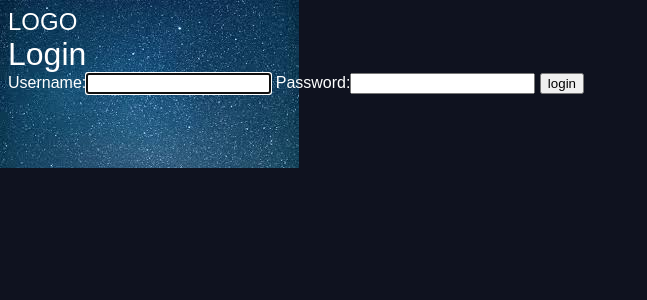
After one commit to basirnia/mydjangoBlog, a Django app: page /accounts/login in a window 1280 px wide. The commit adds this page. Shown: the top 300 px of the page, without its empty margins (0-647 px from the left). Run offline with Django 3.2, Linux system fonts and the light colour scheme.

Commit message:
lesson 17

```diff
--- /dev/null
+++ b/accounts/templates/accounts/login.html
@@ -0,0 +1,12 @@
+{% extends 'base.html' %}
+
+{% block content %}
+
+<h1> Login </h1>
+<form class="" action=" {% url 'accounts:login' %}" method="post">
+    {{form}}
+    {% csrf_token %}
+    <input type="submit" value="login">
+</form>
+
+{% endblock %}
--- a/accounts/templates/accounts/signup.html
+++ b/accounts/templates/accounts/signup.html
@@ -3,10 +3,10 @@
 {% block content %}
 
 <h1> Sign Up </h1>
-<form class="site-form" action="/accounts/signup" method="post">
+<form class="site-form" action="{% url 'accounts:signup' %}" method="post">
     {{form}}
     {% csrf_token %}
-    <input type="submit" value="submit!">
+    <input type="submit" value="signup">
 </form>
 
 {% endblock %}
--- a/accounts/urls.py
+++ b/accounts/urls.py
@@ -4,4 +4,5 @@ from . import views
 app_name = 'accounts'
 urlpatterns = [
     path('signup', views.signup_view, name='signup'),
+    path('login', views.login_view, name='login'),
 ]
--- a/accounts/views.py
+++ b/accounts/views.py
@@ -1,17 +1,30 @@
 from django.contrib.auth import forms
 from django.shortcuts import render, redirect
-from django.contrib.auth.forms  import UserCreationForm
+from django.contrib.auth.forms  import UserCreationForm, AuthenticationForm
 
 def signup_view(request):
     if request.method == 'POST':
         form = UserCreationForm(request.POST)
         if  form.is_valid():
             form.save()
-            # login
+            # login user
             return redirect('articles:list')
     else:
         form = UserCreationForm()
     args = {'form':form}
     return render(request,'accounts/signup.html',args)
 
+
+def login_view(request):
+    if request.method == 'POST':
+        form = AuthenticationForm(data=request.POST)
+        if form.is_valid():
+            #login User
+            return redirect('articles:list')
+    else:
+        form = AuthenticationForm()
+    args = {'form':form}
+    return render(request,'accounts/login.html', args)
+
+
 # Create your views here.
```
